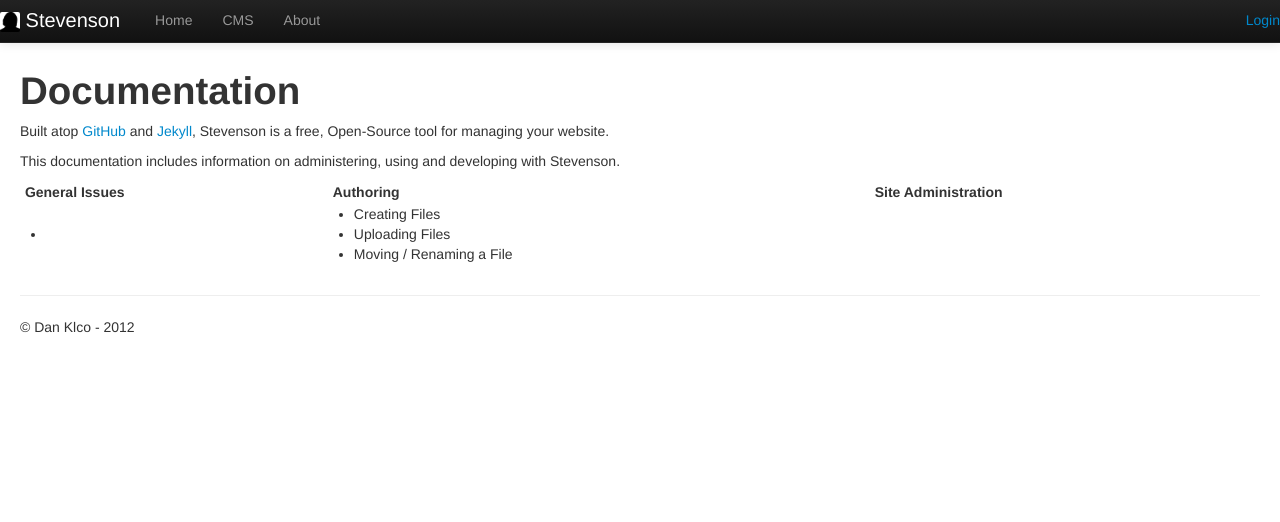
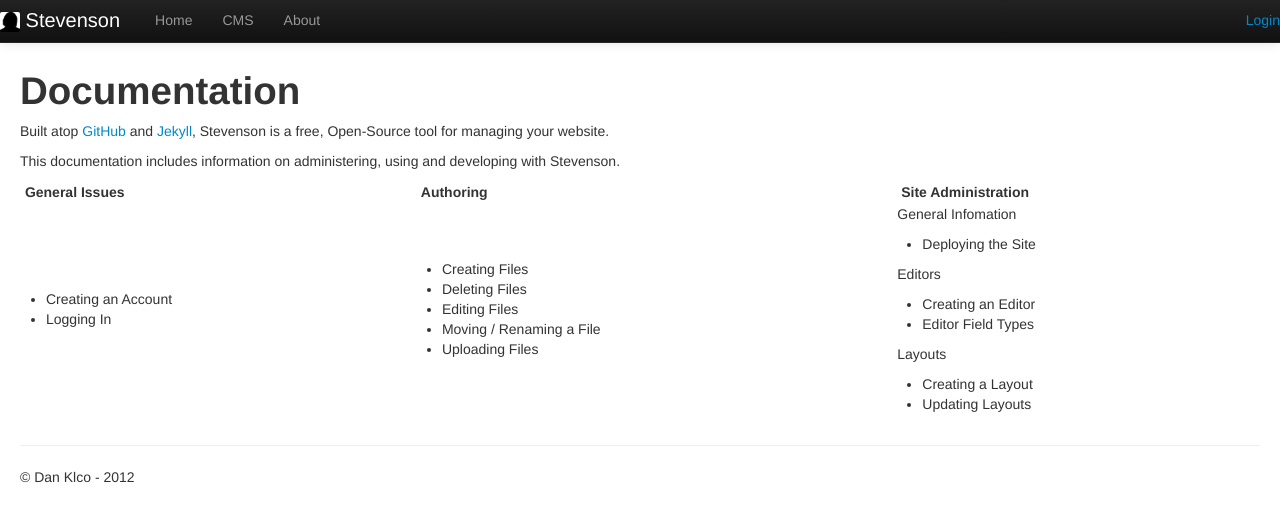
Before and after one commit to pmadril/CohortExEditor, a Jekyll site: the page built from docs.html, in a window 1280 px wide. Shown: the top 522 px of the page. Built offline with Jekyll 4.4.1, drawn with Linux system fonts in a browser that asks for light colours; nearby versions of some CDN libraries.

Commit message:
Updating docs.html

```diff
--- a/docs.html
+++ b/docs.html
@@ -22,17 +22,35 @@
 <tr>
 <td>
 <ul>
-<li>&nbsp;</li>
+<li>Creating an Account</li>
+<li>Logging In</li>
 </ul>
 </td>
 <td>
 <ul>
 <li>Creating Files</li>
+<li>Deleting Files</li>
+<li>Editing Files</li>
+<li>Moving / Renaming a File</li>
 <li>Uploading Files</li>
-<li>Moving / Renaming a File</li>
 </ul>
 </td>
-<td>&nbsp;</td>
+<td>
+<p>General Infomation</p>
+<ul>
+<li>Deploying the Site</li>
+</ul>
+<p>Editors</p>
+<ul>
+<li>Creating an Editor</li>
+<li>Editor Field Types</li>
+</ul>
+<p>Layouts</p>
+<ul>
+<li>Creating a Layout</li>
+<li>Updating Layouts</li>
+</ul>
+</td>
 </tr>
 </tbody>
 </table>
```
